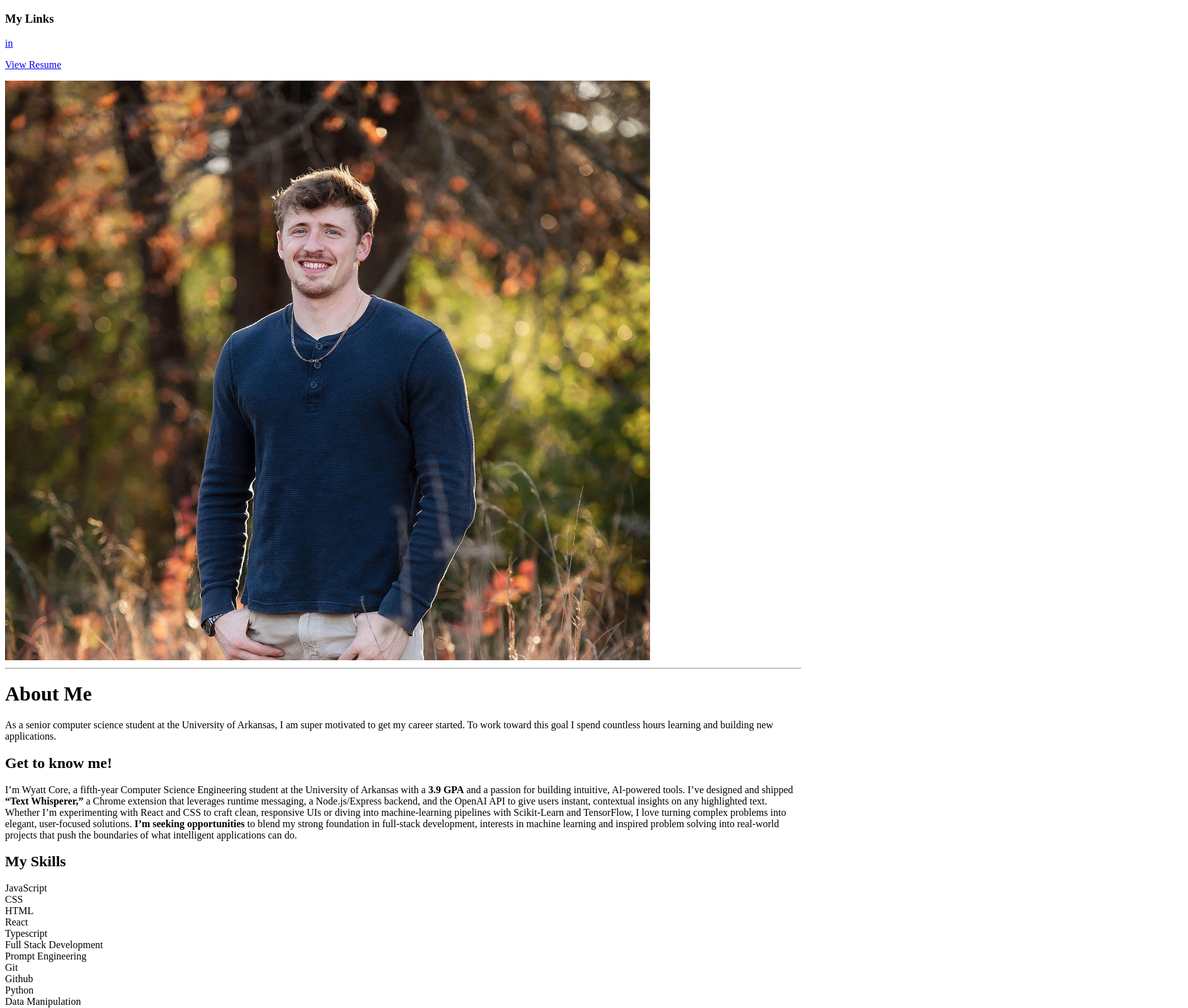
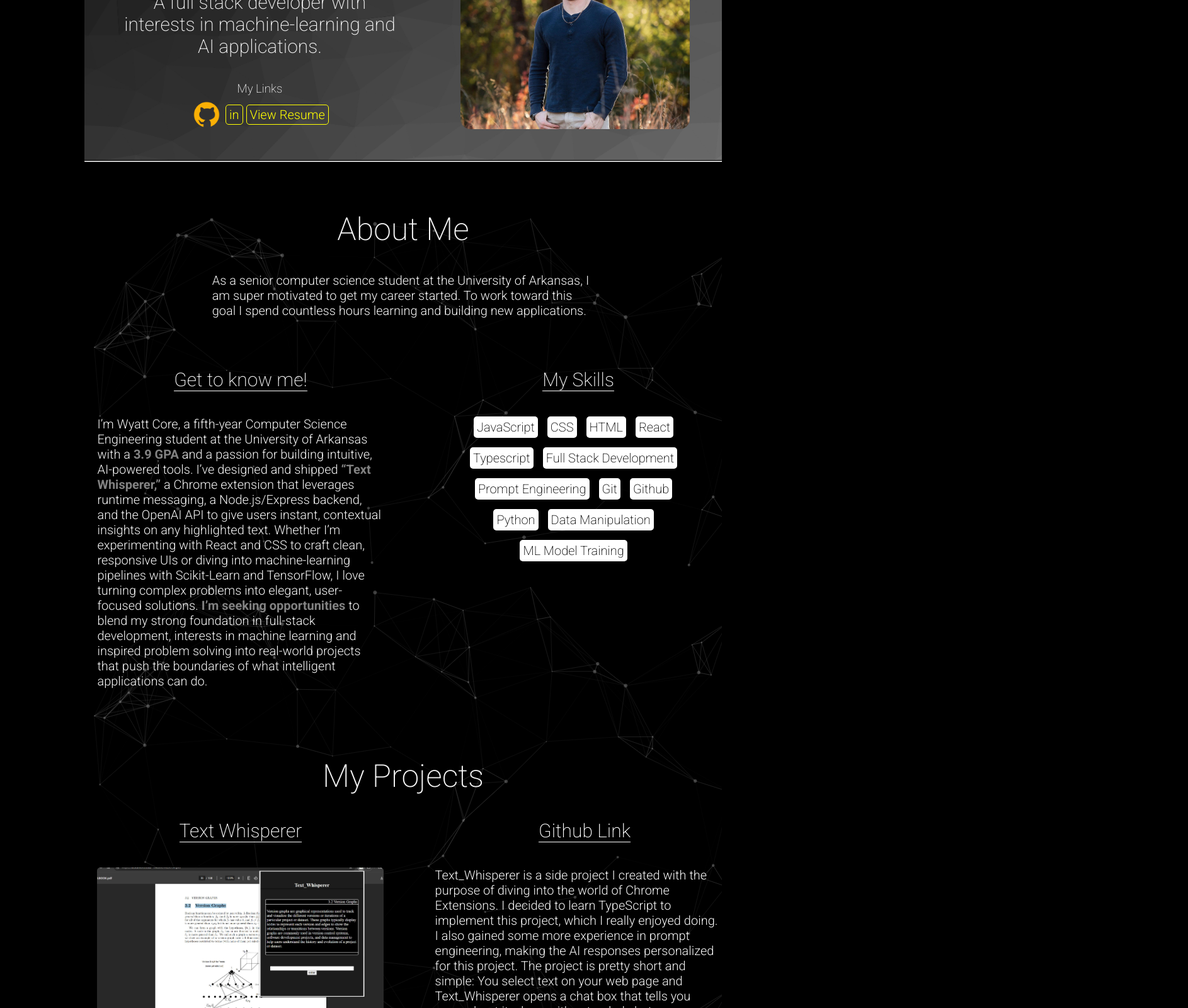
Before and after one commit to WyattCore/Wyatt-Core-Portfolio, a website: page index.html in a window 1280 px wide. Shown: the part 240-1840 px from the top of the page at 63% size, 1886 px wide, since content can reach past the window. Drawn offline with Linux system fonts and the light colour scheme; a web font is replaced by a local one.

Commit message:
created public folder for fixed 404 error

```diff
--- a/index.html
+++ b/index.html
@@ -5,9 +5,10 @@
     <link rel="preconnect" href="https://fonts.gstatic.com" crossorigin>
     <link href="https://fonts.googleapis.com/css2?family=Happy+Monkey&family=Inter:ital,opsz,wght@0,14..32,100..900;1,14..32,100..900&family=Karla:ital,wght@0,200..800;1,200..800&family=Lora:ital,wght@0,400..700;1,400..700&family=Orbitron:wght@400..900&family=Roboto+Mono:ital,wght@0,100..700;1,100..700&family=Roboto:ital,wght@0,100..900;1,100..900&family=Tourney:ital,wght@0,100..900;1,100..900&display=swap" rel="stylesheet">
     <meta charset="UTF-8" />
-    <link rel="icon" type="image/svg+xml" href="/images/icon.jpg" />
+    <link rel="icon" type="image/svg+xml" href="/public/images/icon.jpg" />
     <meta name="viewport" content="width=device-width, initial-scale=1.0" />
     <title>Wyatt Core Portfolio</title>
+    <link rel="stylesheet" href="./src/style.css">
   </head>
   <body>
     <div class="container">
@@ -34,14 +35,14 @@
               <a href="https://www.linkedin.com/in/wyatt-core-76848b24a/" class="link" target="_blank">
                 <p>in</p>
               </a>
-              <a href="./pdfs/resume.pdf" class="link" target="_blank" rel="noopener">
+              <a href="./public/pdfs/resume.pdf" class="link" target="_blank" rel="noopener">
                 <p>View Resume</p>
               </a>
             </div>
           </div>
 
         </section>
-          <img src="./images/profile_pic.jpg" id="profile-pic">
+          <img src="./public/images/profile_pic.jpg" id="profile-pic">
 
 
       </div>
@@ -88,7 +89,7 @@
           <div class="projects">
             <a href="https://github.com/WyattCore/Text_Whisperer" target="_blank">
               <h2>Text Whisperer</h2>
-              <img src="./images/text-whisperer-1.jpg">
+              <img src="./public/images/text-whisperer-1.jpg">
             </a>
             <div class="description">
               <a href="https://github.com/WyattCore/Text_Whisperer" class="git-link" target="_blank"><h2>Github Link</h2></a>
@@ -112,7 +113,7 @@
           <div class="projects">
             <a href="https://train-smart-ai.vercel.app" target="_blank">
               <h2>Train-Smart-AI</h2>
-              <img src="./images/train-smart-ai.png">
+              <img src="./public/images/train-smart-ai.png">
             </a>
             <div class="description">
               <a href="https://github.com/WyattCore/Train-Smart-AI" class="git-link" target="_blank"><h2>Github Link</h2></a>
```
Also changed, not shown: public/images/github.jpg (renamed from images/github.jpg), public/images/hover-github.jpg (renamed from images/hover-github.jpg), public/images/icon.jpg (renamed from images/icon.jpg), public/images/particle-background.jpg (renamed from images/particle-background.jpg), public/images/profile_pic.jpg (renamed from images/profile_pic.jpg), public/images/text-whisperer-1.jpg (renamed from images/text-whisperer-1.jpg), public/images/train-smart-ai.png (renamed from images/train-smart-ai.png), public/images/triangle-background.png (renamed from images/triangle-background.png), 2 other files.
